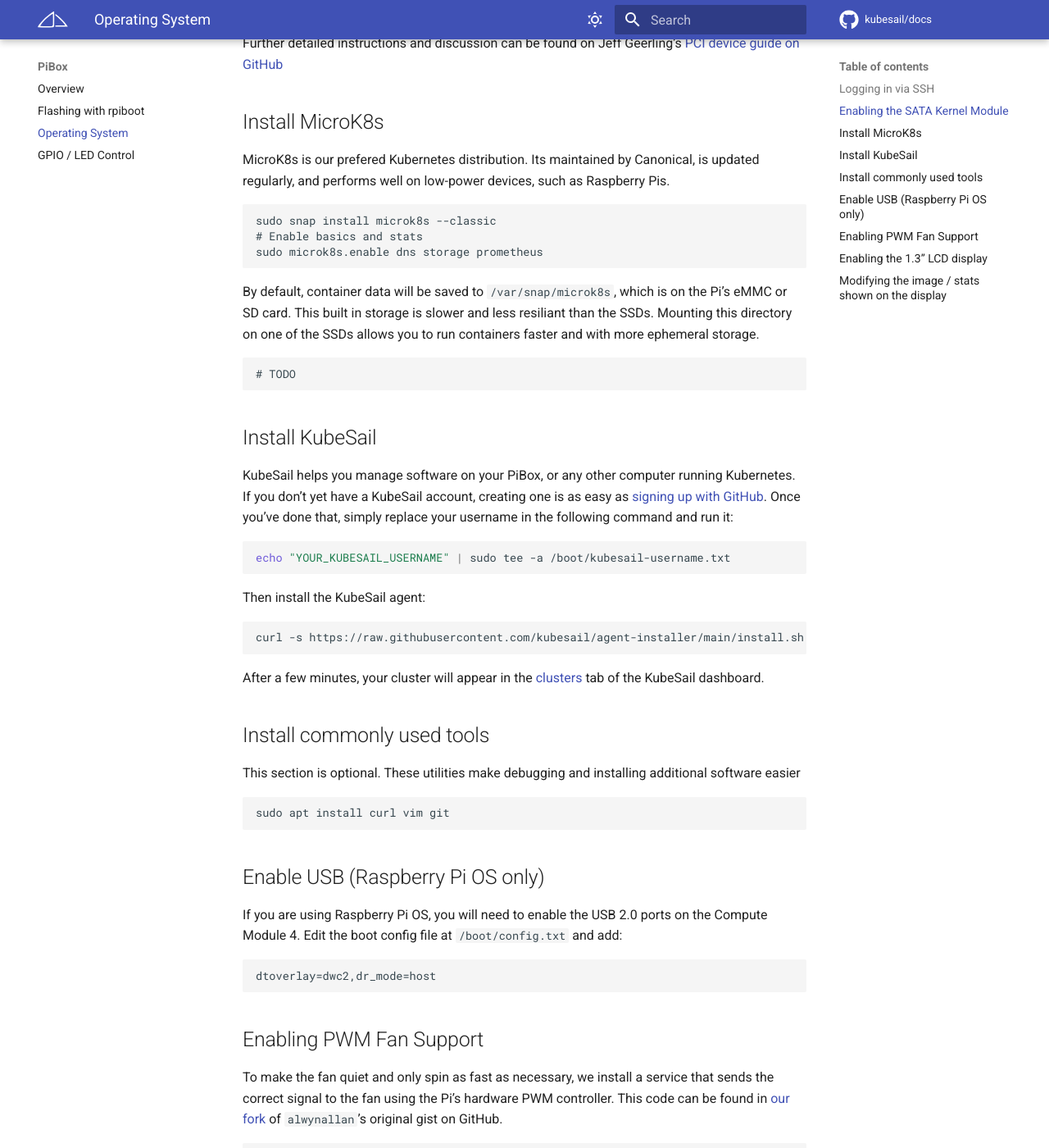
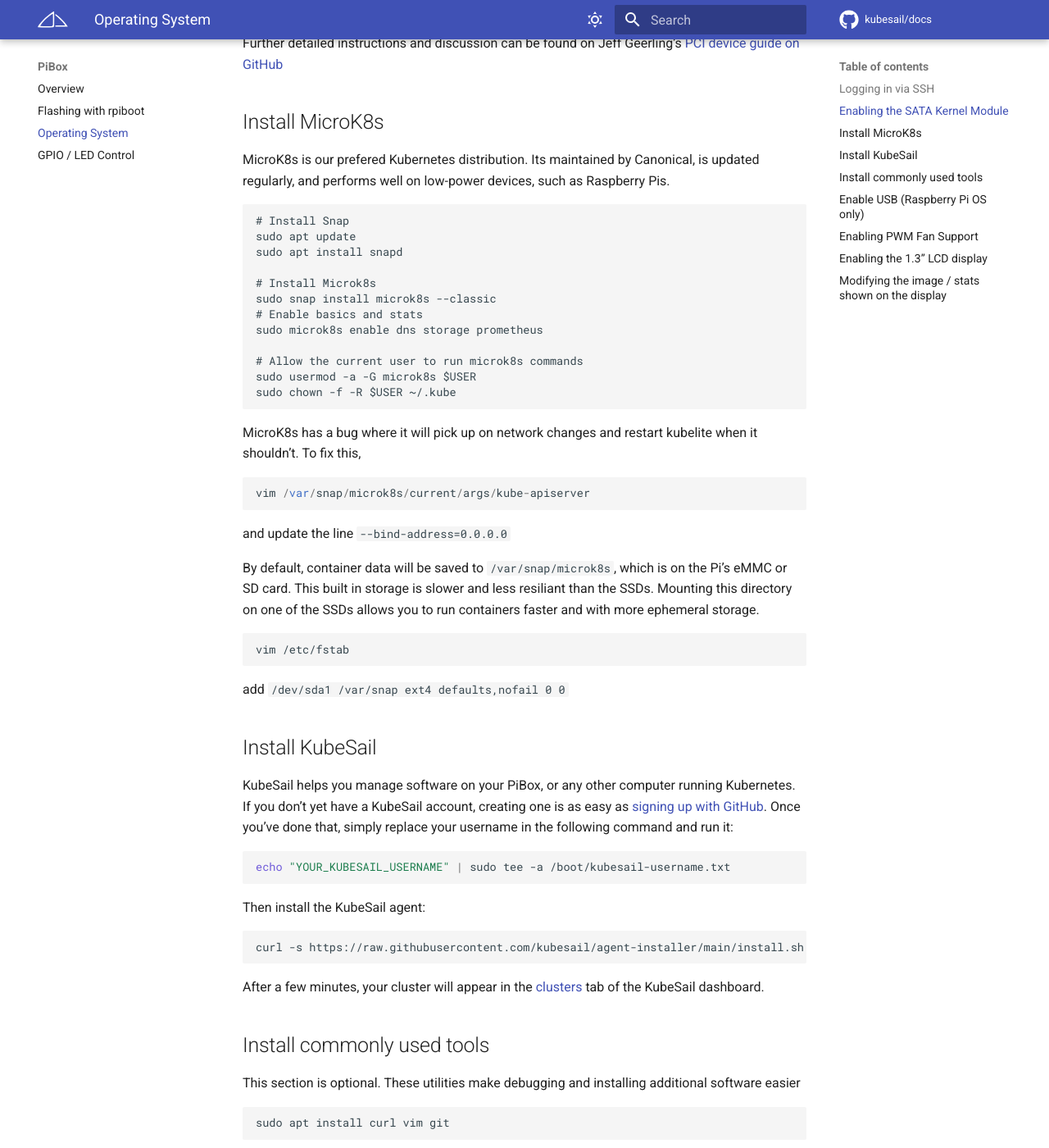
Before and after one commit to kubesail/kubesail-docs, an MkDocs documentation site: the page built from docs/guides/pibox/os.md, in a window 1280 px wide and 1400 px high, scrolled down 1573 px. Shown: the whole window at 82% size. Built offline with MkDocs 1.6.1 and Material for MkDocs 9.7.7, drawn with Linux system fonts in a browser that asks for light colours; comment, search, counter and statistics services are not loaded.

Commit message:
microk8s fix

```diff
--- a/docs/guides/pibox/os.md
+++ b/docs/guides/pibox/os.md
@@ -57,13 +57,30 @@
 
 MicroK8s is our prefered Kubernetes distribution. Its maintained by Canonical, is updated regularly, and performs well on low-power devices, such as Raspberry Pis.
 
+    # Install Snap
+    sudo apt update
+    sudo apt install snapd
+
+    # Install Microk8s
     sudo snap install microk8s --classic
     # Enable basics and stats
-    sudo microk8s.enable dns storage prometheus
+    sudo microk8s enable dns storage prometheus
+
+    # Allow the current user to run microk8s commands
+    sudo usermod -a -G microk8s $USER
+    sudo chown -f -R $USER ~/.kube
+
+MicroK8s has a bug where it will pick up on network changes and restart kubelite when it shouldn't. To fix this,
+
+    vim /var/snap/microk8s/current/args/kube-apiserver
+
+and update the line `--bind-address=0.0.0.0`
 
 By default, container data will be saved to `/var/snap/microk8s`, which is on the Pi's eMMC or SD card. This built in storage is slower and less resiliant than the SSDs. Mounting this directory on one of the SSDs allows you to run containers faster and with more ephemeral storage.
 
-    # TODO
+    vim /etc/fstab
+
+add `/dev/sda1 /var/snap ext4 defaults,nofail 0 0`
 
 ## Install KubeSail
 
```
